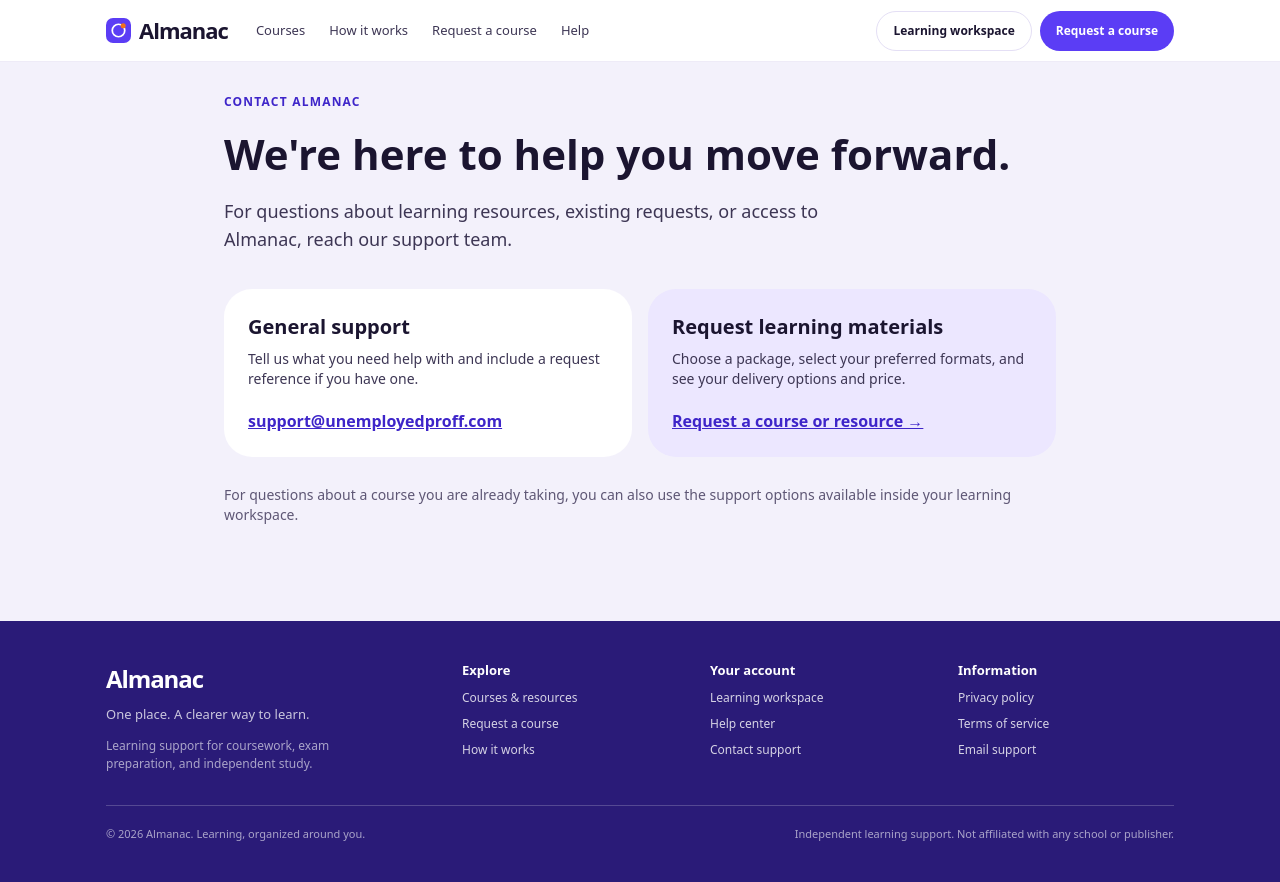
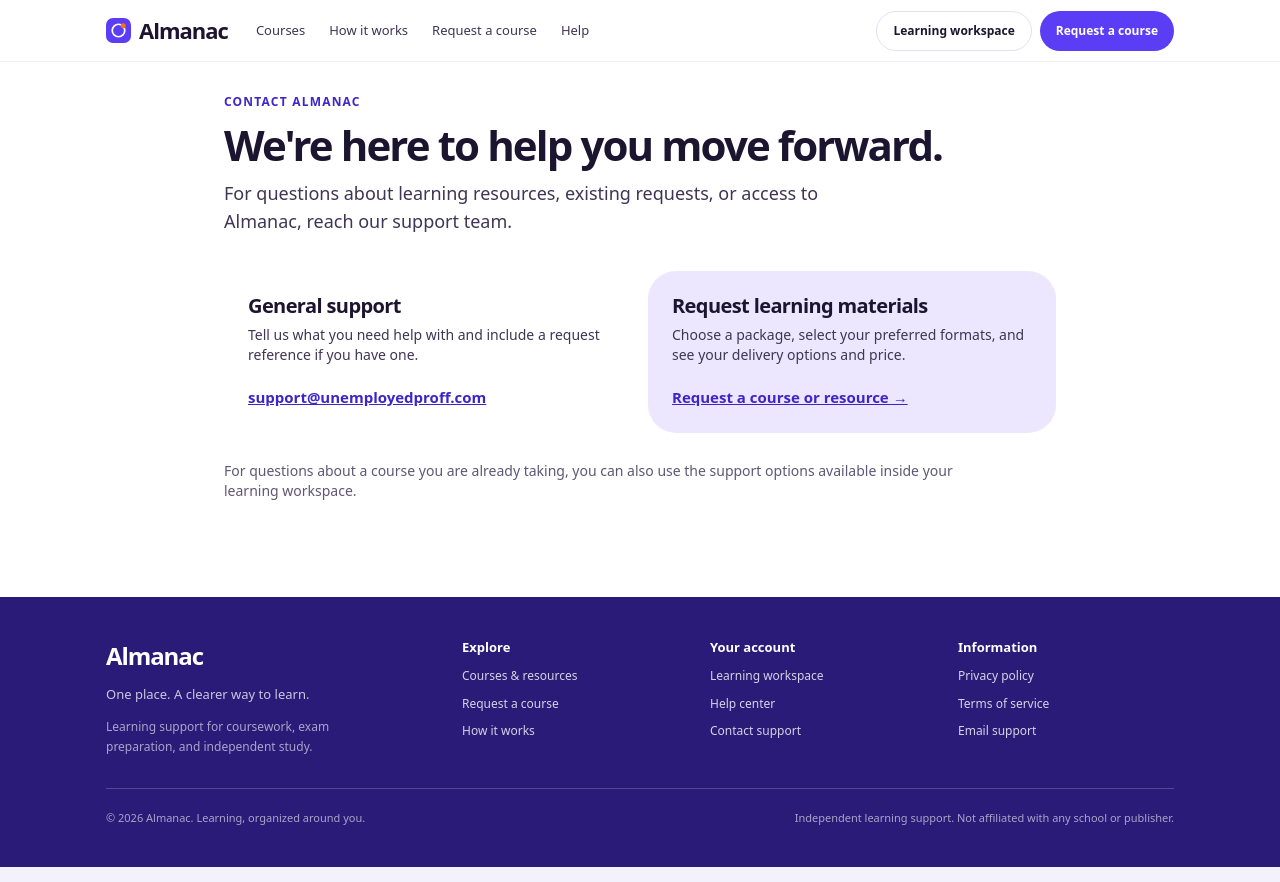
Before and after one commit to StudyMate-N/almanac, a Next.js app: page /contact in a window 1280 px wide. Built offline with nearby package versions, Linux system fonts and the light colour scheme.

Commit message:
Apply scoped final public design hierarchy to src/app/contact/page.tsx

```diff
--- a/src/app/contact/page.tsx
+++ b/src/app/contact/page.tsx
@@ -8,7 +8,7 @@ export default function ContactPage() {
   const digits=(process.env.ALMANAC_WHATSAPP_NUMBER??"").replace(/[^0-9]/g,"");
   const whatsApp=/^[1-9][0-9]{7,14}$/.test(digits)?
     "https://wa.me/"+digits+"?text="+encodeURIComponent("Hello Almanac, I need help with a learning course or request.") : null;
-  return <div className="min-h-screen bg-ground text-ink"><SiteHeader/>
+  return <div className="alm-public min-h-screen"><SiteHeader/>
     <main className="mx-auto max-w-[880px] px-4 pb-24 pt-8 sm:px-6">
       <p className="text-xs font-bold uppercase tracking-widest text-violet-700">Contact Almanac</p>
       <h1 className="mt-3 font-display text-[42px] font-semibold">We're here to help you move forward.</h1>
```
